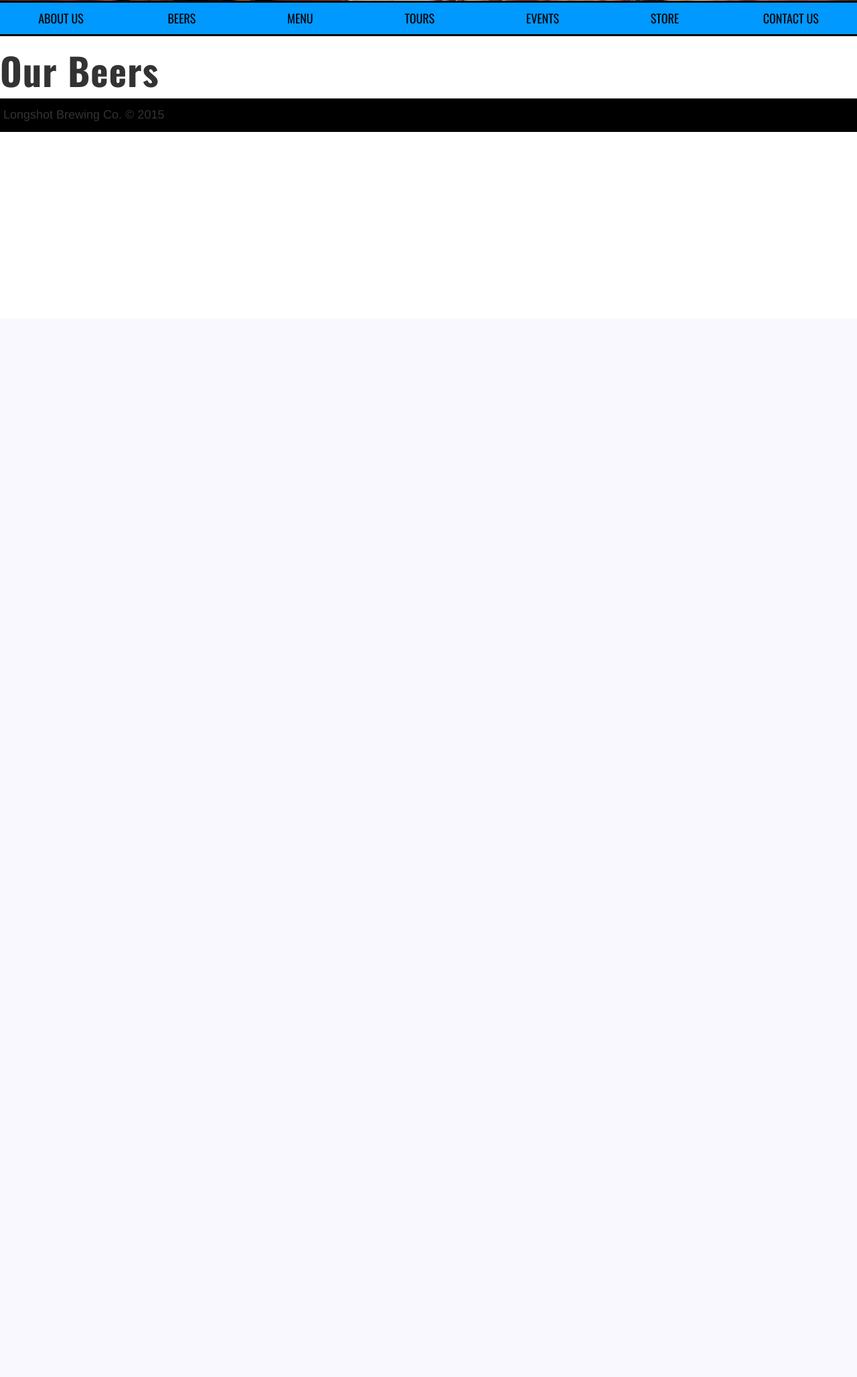
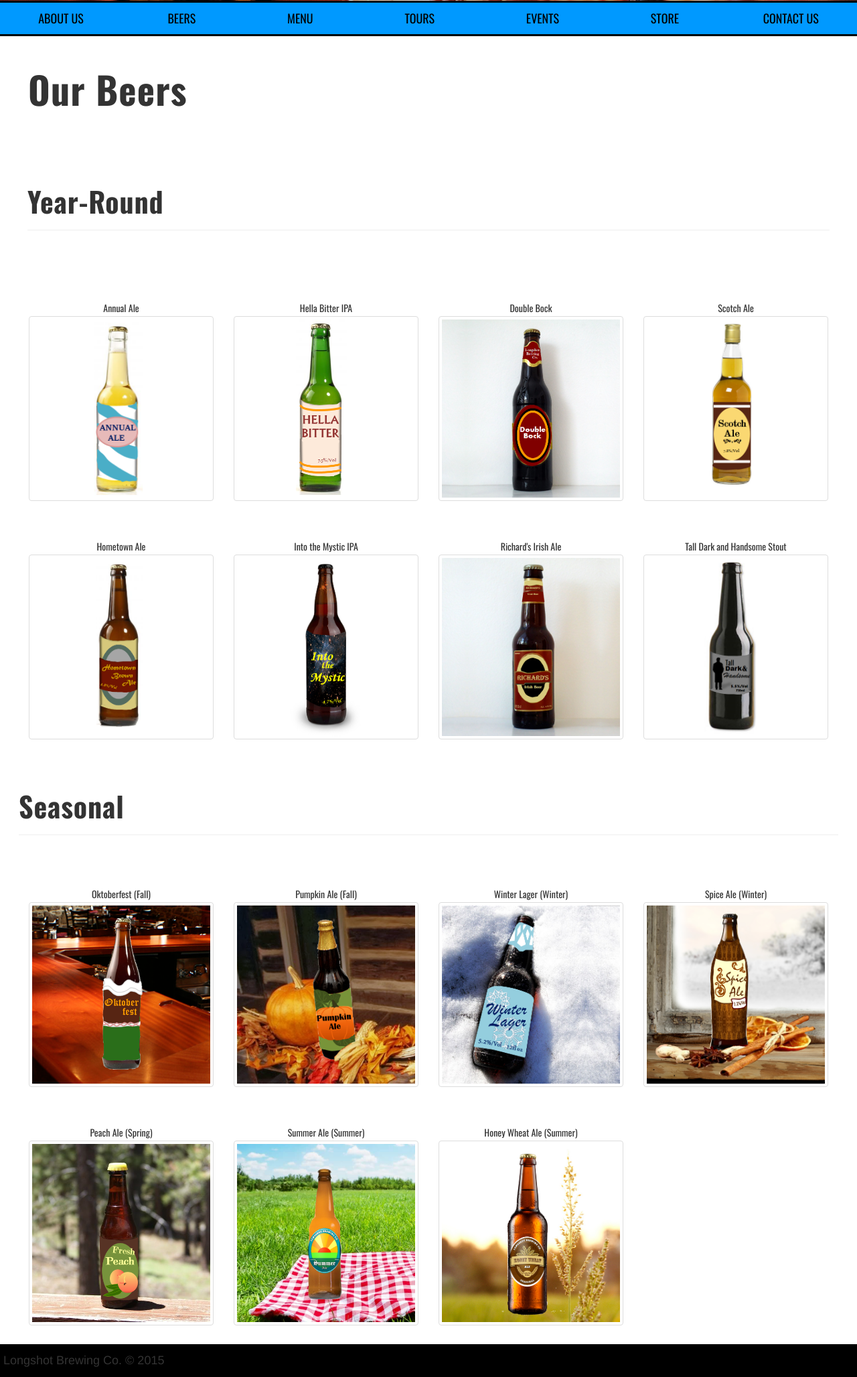
Before and after one commit to kylemochrie/LongshotBrewingCo, a PHP site: page /beers.php in a window 1280 px wide. Shown: the part 325-2381 px from the top of the page at 67% size. Before the commit the page ends 522 px from the top, so only its background shows below. Run offline with PHP 8.4, Linux system fonts and the light colour scheme; some libraries are stand-ins or nearby versions.

Commit message:
Beers page finished

```diff
--- a/beers.php
+++ b/beers.php
@@ -5,18 +5,80 @@
 <?php include "nav.html"; ?>
 <div class="container-fluid">
 
-    <div class="row">
-        <h1>Our Beers</h1>
+    <div class="row" id="intro"><h1>Our Beers</h1></div>
 
-        <div class="col-md-3"></div>
-        <div class="col-md-3"></div>
-        <div class="col-md-3"></div>
+    <div class="row" id="intro">
+        <div class="row" id="intro">
+            <h2>Year-Round</h2>
+            <hr>
+        </div>
     </div>
 
-    <div class="row">
-        <div class="col-md-3"></div>
-        <div class="col-md-3"></div>
-        <div class="col-md-3"></div>
+    <div class="row" id="intro">
+        <div class="col-sm-3">
+            <div class="caption text-center">Annual Ale</div>
+            <img class="img-thumbnail img-responsive" src="img/beer/annual.png" alt="Annual Ale"></div>
+        <div class="col-sm-3">
+            <div class="caption text-center">Hella Bitter IPA</div>
+            <img class="img-thumbnail img-responsive" src="img/beer/bitter.png" alt="Hella Bitter IPA"></div>
+        <div class="col-sm-3">
+            <div class="caption text-center">Double Bock</div>
+            <img class="img-thumbnail img-responsive" src="img/beer/double.png" alt="Double Bock"></div>
+        <div class="col-sm-3">
+            <div class="caption text-center">Scotch Ale</div>
+            <img class="img-thumbnail img-responsive" src="img/beer/scotch.png" alt="Scotch Ale"></div>
+    </div>
+
+    <div class="row" id="intro">
+        <div class="col-sm-3">
+            <div class="caption text-center">Hometown Ale</div>
+            <img class="img-thumbnail img-responsive" src="img/beer/hometown.png" alt="Hometown Ale"></div>
+        <div class="col-sm-3">
+            <div class="caption text-center">Into the Mystic IPA</div>
+            <img class="img-thumbnail img-responsive center-block" src="img/beer/mystic.png" alt="Into the Mystic IPA">
+        </div>
+        <div class="col-sm-3">
+            <div class="caption text-center">Richard's Irish Ale</div>
+            <img class="img-thumbnail img-responsive" src="img/beer/irish.png" alt="Richard's Irish Ale"></div>
+        <div class="col-sm-3">
+            <div class="caption text-center">Tall Dark and Handsome Stout</div>
+            <img class="img-thumbnail img-responsive" src="img/beer/tallDark.png" alt="Tall Dark and Handsome Stout">
+        </div>
+    </div>
+
+    <div class="row" id="intro">
+        <h2>Seasonal</h2>
+        <hr>
+    </div>
+
+    <div class="row" id="intro">
+        <div class="col-sm-3">
+            <div class="caption text-center">Oktoberfest (Fall)</div>
+            <img class="img-thumbnail img-responsive center-block" src="img/beer/oktoberfest.png" alt="Oktoberfest">
+        </div>
+        <div class="col-sm-3">
+            <div class="caption text-center">Pumpkin Ale (Fall)</div>
+            <img class="img-thumbnail img-responsive center-block" src="img/beer/pumpkinAle.png" alt="Pumpkin Ale">
+        </div>
+        <div class="col-sm-3">
+            <div class="caption text-center">Winter Lager (Winter)</div>
+            <img class="img-thumbnail img-responsive" src="img/beer/winterLager.png" alt="Winter Lager"></div>
+        <div class="col-sm-3">
+            <div class="caption text-center">Spice Ale (Winter)</div>
+            <img class="img-thumbnail img-responsive" src="img/beer/spice.png" alt="Spice Ale"></div>
+    </div>
+
+    <div class="row" id="intro">
+        <div class="col-sm-3">
+            <div class="caption text-center">Peach Ale (Spring)</div>
+            <img class="img-thumbnail img-responsive" src="img/beer/peach.png" alt="Peach Ale"></div>
+        <div class="col-sm-3">
+            <div class="caption text-center">Summer Ale (Summer)</div>
+            <img class="img-thumbnail img-responsive" src="img/beer/summerAle.png" alt="Summer Ale"></div>
+        <div class="col-sm-3">
+            <div class="caption text-center">Honey Wheat Ale (Summer)</div>
+            <img class="img-thumbnail img-responsive" src="img/beer/honeyWheat.png" alt="Honey Wheat Ale"></div>
+        <div class="col-sm-3"></div>
     </div>
 
 </div>
```
